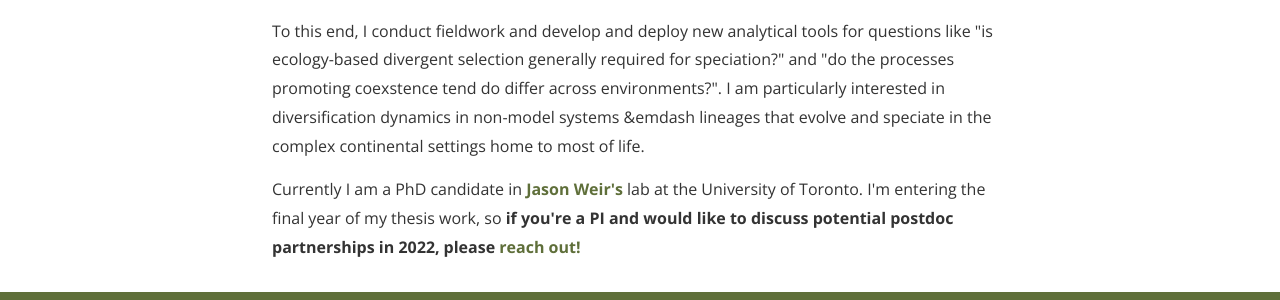
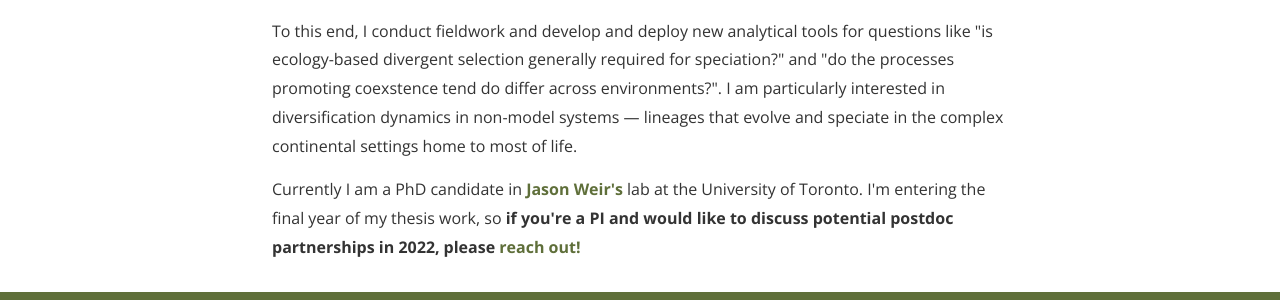
Before and after one commit to SeanASAnderson/SeanASAnderson.github.io, a Jekyll site: the page built from index.html, in a window 1280 px wide and 1019 px high. Shown: the part 601-901 px from the top of the window. Built offline with Jekyll 4.4.1, drawn with Linux system fonts in a browser that asks for light colours; nearby versions of some CDN libraries; some web fonts are replaced; the list of posts is cut into pages by our own code.

Commit message:
emdash in intro

```diff
--- a/index.html
+++ b/index.html
@@ -46,7 +46,7 @@ pagination:
 <body>
   <!--<h1> <center> Welcome! </center> </h1>-->
   <p> I am an evolutionary biologist studying the processes that generate species richness. My research focuses on speciation and the evolution of coexistence between close relatives, and a key aim of my work is to draw statistical generalizations about the hypothesized drivers of these two processes.</p>
-  <p> To this end, I conduct fieldwork and develop and deploy new analytical tools for questions like "is ecology-based divergent selection generally required for speciation?" and "do the processes promoting coexstence tend do differ across environments?". I am particularly interested in diversification dynamics in non-model systems &emdash lineages that evolve and speciate in the complex continental settings home to most of life. </p>
+  <p> To this end, I conduct fieldwork and develop and deploy new analytical tools for questions like "is ecology-based divergent selection generally required for speciation?" and "do the processes promoting coexstence tend do differ across environments?". I am particularly interested in diversification dynamics in non-model systems <span>&#8212;</span> lineages that evolve and speciate in the complex continental settings home to most of life. </p>
   <p> Currently I am a PhD candidate in <a href="https://www.utsc.utoronto.ca/~jweir"/> <b>Jason Weir's </a> </b> lab at the University of Toronto. I'm entering the final year of my thesis work, so <b> if you're a PI and would like to discuss potential postdoc partnerships in 2022, please <a href="mailto:sean.as.anderson@gmail.com">reach out!</a></b> </p>
 
   </body>
```
